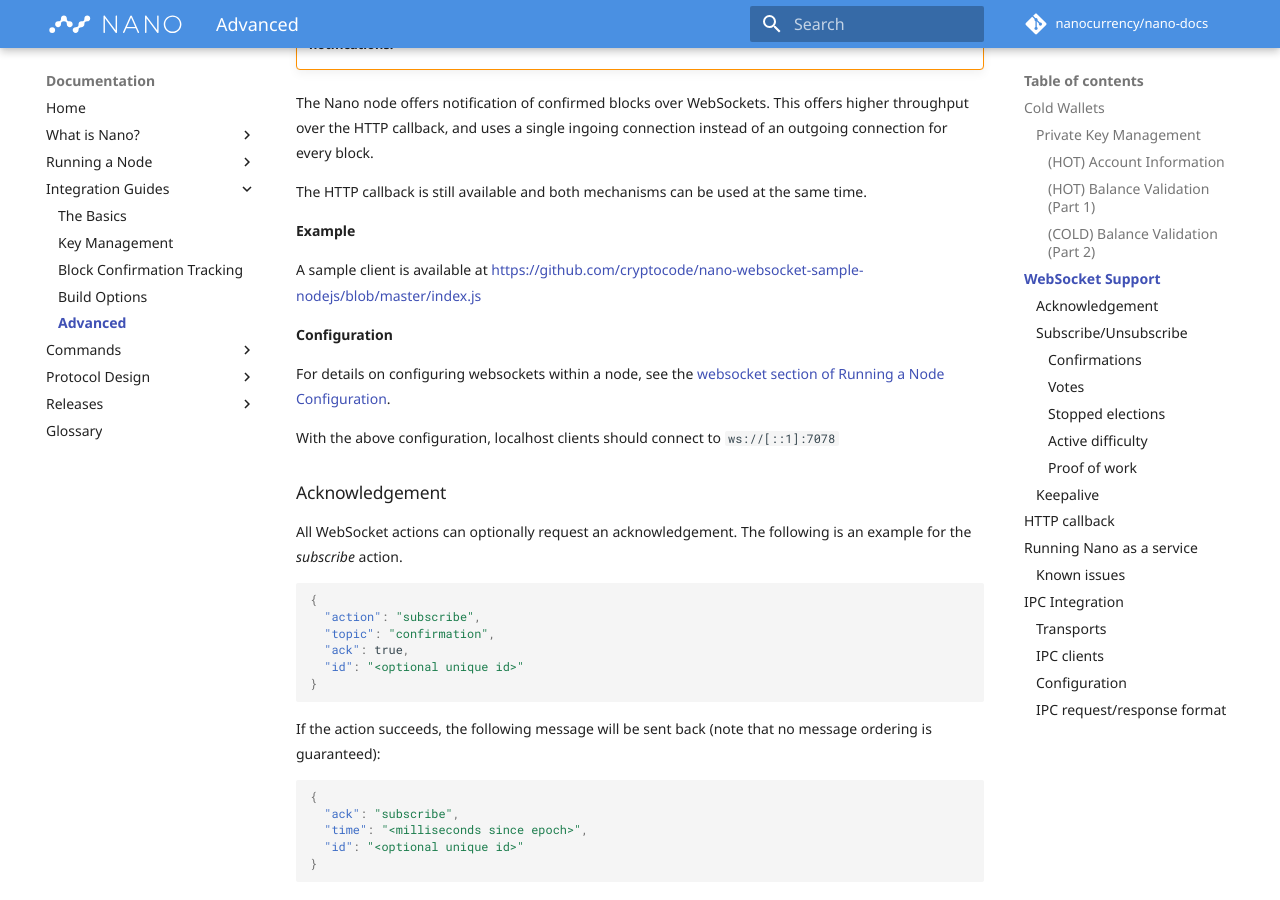
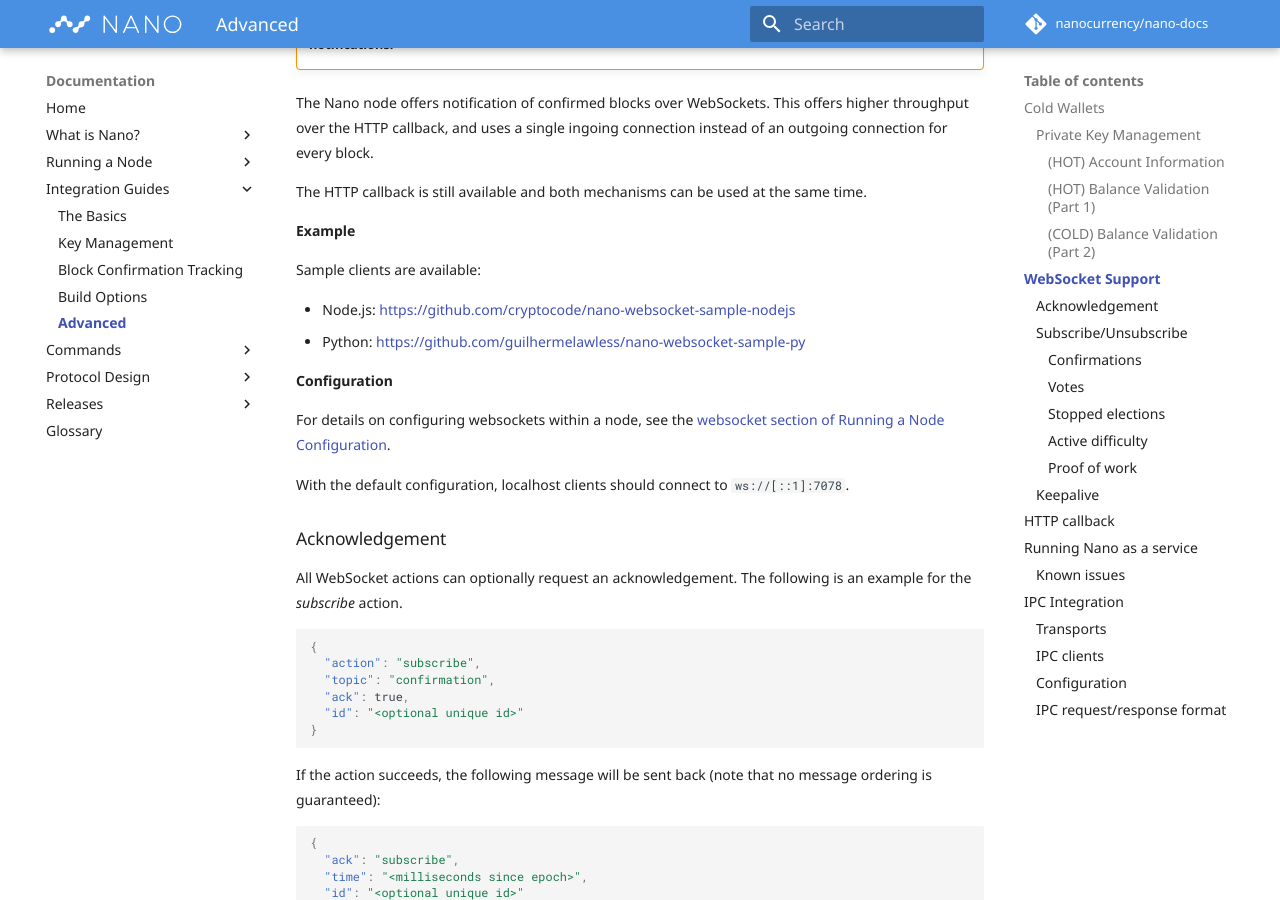
Before and after one commit to nanocurrency/nano-docs, an MkDocs documentation site: the page built from docs/integration-guides/advanced.md, in a window 1280 px wide and 900 px high, scrolled down 4974 px. Built offline with MkDocs 1.6.1 and Material for MkDocs 9.7.7, drawn with Linux system fonts in a browser that asks for light colours; comment, search, counter and statistics services are not loaded.

```diff
--- a/docs/integration-guides/advanced.md
+++ b/docs/integration-guides/advanced.md
@@ -203,13 +203,16 @@
 
 **Example**
 
-A sample client is available at https://github.com/cryptocode/nano-websocket-sample-nodejs/blob/master/index.js
+Sample clients are available:
+
+* Node.js: https://github.com/cryptocode/nano-websocket-sample-nodejs
+* Python: https://github.com/guilhermelawless/nano-websocket-sample-py
 
 **Configuration**
 
 For details on configuring websockets within a node, see the [websocket section of Running a Node Configuration](/running-a-node/configuration#websocket).
 
-With the above configuration, localhost clients should connect to `ws://[::1]:7078`
+With the default configuration, localhost clients should connect to `ws://[::1]:7078`.
 
 ### Acknowledgement
 
```
Also changed, not shown: docs/running-a-node/configuration.md (+2 -0 lines).
